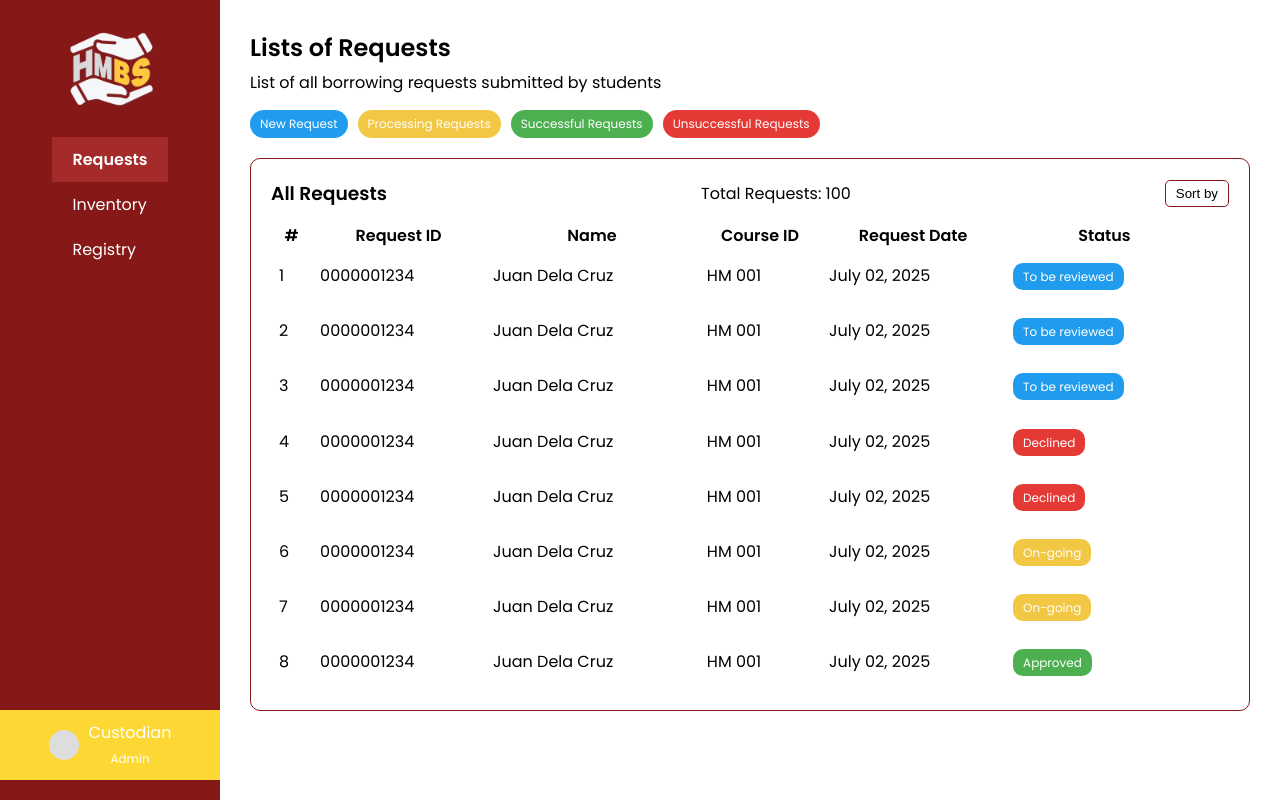
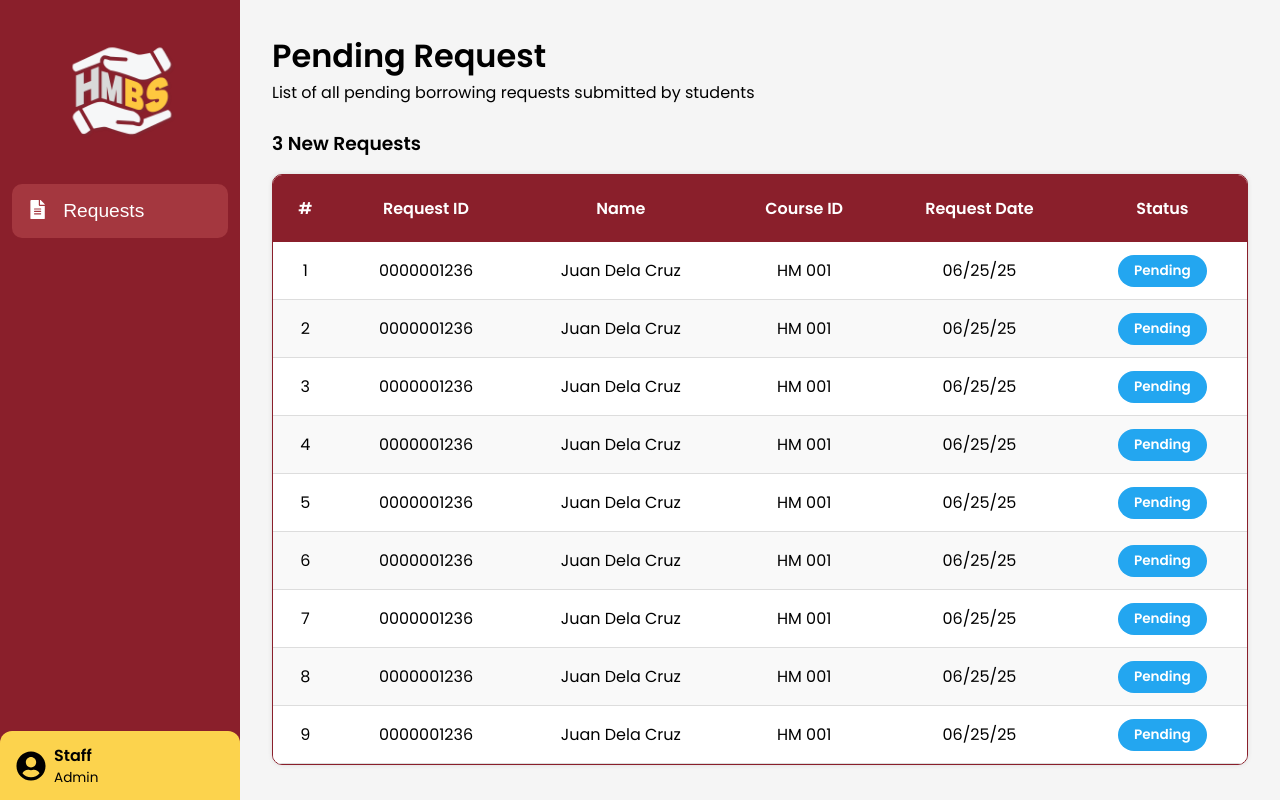
Before and after one commit to yukikaiden/hmbs-frontend-draft, a React (Vite) app in the folder borrowing-system/: page / in a window 1280 px wide. Built offline with nearby package versions, Linux system fonts and the light colour scheme.

Commit message:
Set App to show RequestInstructorPage for testing

```diff
--- a/borrowing-system/src/App.jsx
+++ b/borrowing-system/src/App.jsx
@@ -6,11 +6,12 @@ import React from 'react';
 import LoginPage from './pages/Log-in';  // Adjust path as needed
 import Homepage from './pages/Homepage';
 import RequestAdminPage from "./pages/RequestAdminPage";
+import RequestInstructorPage from "./pages/RequestInstructorPage";
 
 function App() {
     return (
         <div>
-            <RequestAdminPage />
+            <RequestInstructorPage />
         </div>
     );
 }
```
